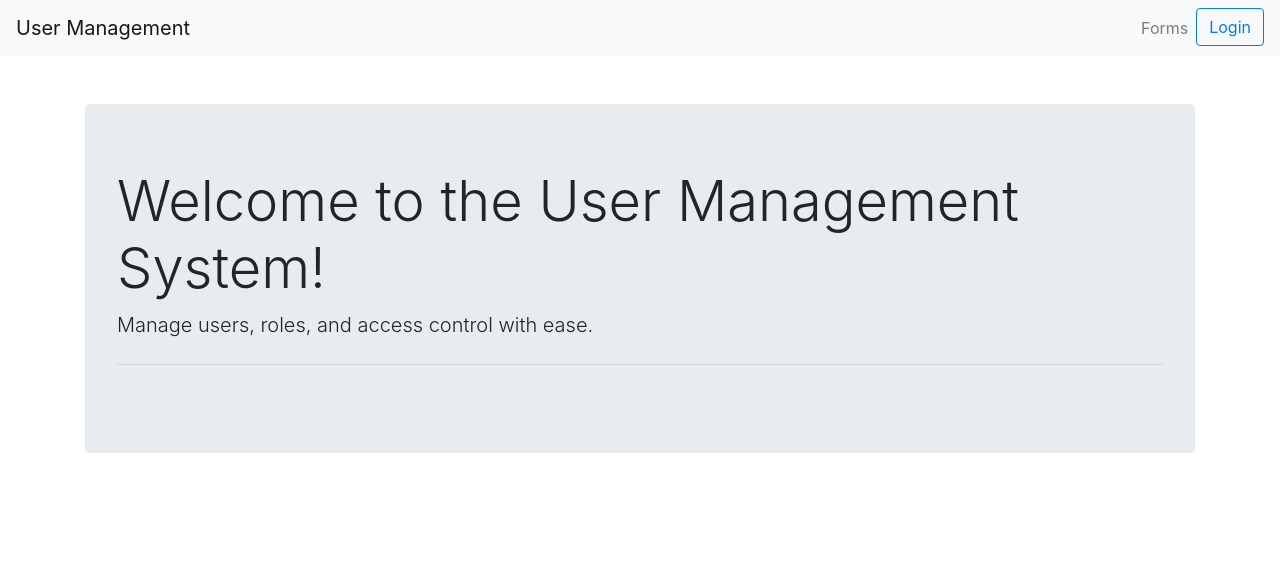
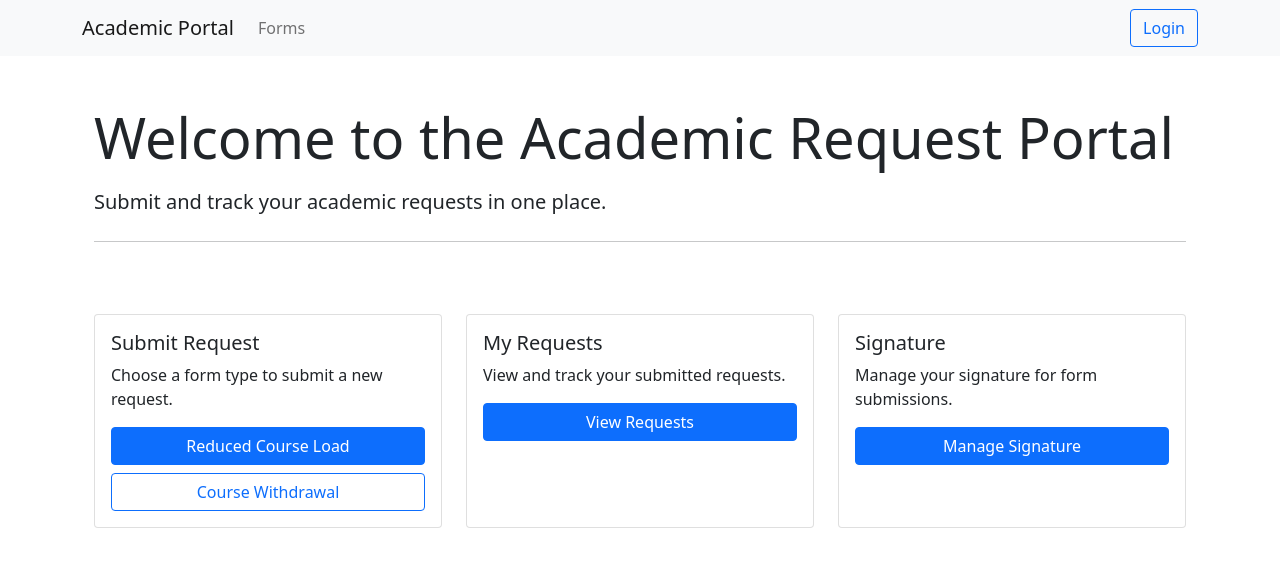
Before and after one commit to MontyPithon/bancroff, a Flask app: page / in a window 1280 px wide. Shown: the top 567 px of the page. Run offline with Flask 3, Linux system fonts and the light colour scheme; some libraries are stand-ins or nearby versions.

Commit message:
Implemented UI for the index.html

```diff
--- a/templates/index.html
+++ b/templates/index.html
@@ -1,72 +1,107 @@
 {% extends "layout.html" %}
 {% block content %}
-<!-- Jumbotron for the welcome message -->
-<div class="jumbotron mt-5">
-    <h1 class="display-4">Welcome to the User Management System!</h1>
-    <p class="lead">Manage users, roles, and access control with ease.</p>
-    <hr class="my-4">
-    {% if session.get('user') and session.get('role') == 'admin' %}
-    <p>Use the navigation bar to create, update, or delete users and manage roles.</p>
-    <!-- Button to create a new user -->
-    <a class="btn btn-primary btn-lg" href="{{ url_for('create_user') }}" role="button">Create User</a>
+<div class="container mt-5">
+    <!-- Welcome Section -->
+    <div class="row mb-5">
+        <div class="col-12">
+            <h1 class="display-4 mb-3">Welcome to the Academic Request Portal</h1>
+            <p class="lead">Submit and track your academic requests in one place.</p>
+            <hr class="my-4">
+        </div>
+    </div>
+
+    <!-- Main Actions -->
+    <div class="row g-4 mb-5">
+        <!-- Submit Request Card -->
+        <div class="col-md-4">
+            <div class="card h-100">
+                <div class="card-body">
+                    <h5 class="card-title">Submit Request</h5>
+                    <p class="card-text">Choose a form type to submit a new request.</p>
+                    <div class="d-grid gap-2">
+                        <a href="{{ url_for('rcl_form') }}" class="btn btn-primary">Reduced Course Load</a>
+                        <a href="{{ url_for('withdrawal_form') }}" class="btn btn-outline-primary">Course Withdrawal</a>
+                    </div>
+                </div>
+            </div>
+        </div>
+
+        <!-- Track Requests Card -->
+        <div class="col-md-4">
+            <div class="card h-100">
+                <div class="card-body">
+                    <h5 class="card-title">My Requests</h5>
+                    <p class="card-text">View and track your submitted requests.</p>
+                    <div class="d-grid">
+                        <a href="{{ url_for('my_requests') }}" class="btn btn-primary">View Requests</a>
+                    </div>
+                </div>
+            </div>
+        </div>
+
+        <!-- Signature Card -->
+        <div class="col-md-4">
+            <div class="card h-100">
+                <div class="card-body">
+                    <h5 class="card-title">Signature</h5>
+                    <p class="card-text">Manage your signature for form submissions.</p>
+                    <div class="d-grid">
+                        <a href="{{ url_for('upload_signature') }}" class="btn btn-primary">Manage Signature</a>
+                    </div>
+                </div>
+            </div>
+        </div>
+    </div>
+
+    <!-- Admin Section -->
+    {% if session.get('user') and session.get('role') in ['admin', 'advisor', 'chair', 'dean'] %}
+    <div class="row mb-4">
+        <div class="col-12">
+            <div class="card">
+                <div class="card-body">
+                    <h5 class="card-title">Administrative Actions</h5>
+                    <div class="d-flex flex-wrap gap-2">
+                        <a href="{{ url_for('pending_approvals') }}" class="btn btn-success">View Pending Approvals</a>
+                        {% if session.get('role') == 'admin' %}
+                            <a href="{{ url_for('create_user') }}" class="btn btn-primary">Create User</a>
+                            <a href="{{ url_for('manage_users') }}" class="btn btn-primary">Manage Users</a>
+                            <a href="{{ url_for('manage_roles') }}" class="btn btn-outline-primary">Manage Roles</a>
+                        {% endif %}
+                    </div>
+                </div>
+            </div>
+        </div>
+    </div>
     {% endif %}
 </div>
 
-<script>
-    document.addEventListener('DOMContentLoaded', (event) => {
-        // Fetch user details from session and populate the form fields
-        fetch('/api/get_user_details')
-            .then(response => response.json())
-            .then(data => {
-                document.getElementById('firstName').value = data.firstName;
-                document.getElementById('lastName').value = data.lastName;
-                document.getElementById('submissionDate').value = new Date().toISOString().split('T')[0];
-            });
-    });
+<style>
+/* Simple hover effect for cards */
+.card {
+    transition: box-shadow 0.3s ease-in-out;
+}
+.card:hover {
+    box-shadow: 0 0.5rem 1rem rgba(0, 0, 0, 0.15);
+}
 
-
-    document.getElementById('emailAliasForm').addEventListener('submit', function(event) {
-        event.preventDefault();
-        const formData = new FormData(this);
-        // Placeholder for backend integration: Update the database with the email alias request
-        fetch('/submit_email_alias', {
-            method: 'POST',
-            body: formData,
-        })
-        .then(response => response.json())
-        .then(data => {
-            if (data.message) {
-                alert(data.message);
-            } else {
-                alert('An error occurred while submitting the email alias request.');
-            }
-        })
-        .catch(error => {
-            console.error('Error:', error);
-            alert('An error occurred while submitting the email alias request.');
-        });
-    });
-
-    document.getElementById('verificationOfEnrollmentForm').addEventListener('submit', function(event) {
-        event.preventDefault();
-        const formData = new FormData(this);
-        // Placeholder for backend integration: Update the database with the verification of enrollment request
-        fetch('/submit_verification_of_enrollment', {
-            method: 'POST',
-            body: formData,
-        })
-        .then(response => response.json())
-        .then(data => {
-            if (data.message) {
-                alert(data.message);
-            } else {
-                alert('An error occurred while submitting the verification of enrollment request.');
-            }
-        })
-        .catch(error => {
-            console.error('Error:', error);
-            alert('An error occurred while submitting the verification of enrollment request.');
-        });
-    });
-</script>
+/* Style for nav tabs */
+.nav-tabs {
+    border-bottom: none;
+    margin-top: 0.5rem;
+}
+.nav-tabs .nav-link {
+    color: #6c757d;
+    border: 1px solid #dee2e6;
+    margin-right: 0.25rem;
+}
+.nav-tabs .nav-link.active {
+    color: #0d6efd;
+    background-color: #fff;
+    border-color: #0d6efd;
+}
+.nav-tabs .nav-link:hover {
+    border-color: #0d6efd;
+    isolation: isolate;
+}
+</style>
 {% endblock %}
--- a/templates/layout.html
+++ b/templates/layout.html
@@ -3,39 +3,53 @@
 <head>
     <meta charset="UTF-8">
     <meta name="viewport" content="width=device-width, initial-scale=1.0">
-    <title>User Management System</title>
-    <!-- Include Bootstrap CSS for styling -->
-    <link rel="stylesheet" href="https://stackpath.bootstrapcdn.com/bootstrap/4.5.2/css/bootstrap.min.css">
+    <title>Academic Request Portal</title>
+    <!-- Include Bootstrap 5 CSS -->
+    <link href="https://cdn.jsdelivr.net/npm/bootstrap@5.1.3/dist/css/bootstrap.min.css" rel="stylesheet">
+    <!-- Include Font Awesome -->
+    <link href="https://cdnjs.cloudflare.com/ajax/libs/font-awesome/6.0.0/css/all.min.css" rel="stylesheet">
 </head>
 <body>
     <!-- Navigation bar -->
     <nav class="navbar navbar-expand-lg navbar-light bg-light">
-        <a class="navbar-brand" href="{{ url_for('index') }}">User Management</a>
-        <div class="collapse navbar-collapse">
-            <ul class="navbar-nav ml-auto">
-                <!-- Links to create user and view user list -->
+        <div class="container">
+            <a class="navbar-brand" href="{{ url_for('index') }}">Academic Portal</a>
+            <button class="navbar-toggler" type="button" data-bs-toggle="collapse" data-bs-target="#navbarNav">
+                <span class="navbar-toggler-icon"></span>
+            </button>
+            <div class="collapse navbar-collapse" id="navbarNav">
+                <ul class="navbar-nav me-auto">
+                    <!-- Debug role info (only visible to admins) -->
+                    {% if session.get('user') and session.get('role') == 'admin' %}
+                    <li class="nav-item">
+                        <span class="nav-link">Current Role: {{ session.get('role') }}</span>
+                    </li>
+                    {% endif %}
+
                     {% if session.get('user') and session.get('role') == 'admin' %}
                         <li class="nav-item">
                             <a class="nav-link" href="{{ url_for('create_user') }}">Create User</a>
                         </li>
                         <li class="nav-item">
-                        <a class="nav-link" href="{{ url_for('user_list') }}">User List</a>
+                            <a class="nav-link" href="{{ url_for('user_list') }}">Manage Users</a>
                         </li>
                     {% endif %}
-                {% if session.get('user') and session.get('role') != 'basic_user'  %}
+                    {% if session.get('user') and session.get('role') != 'basic_user' %}
                         <li class="nav-item">
                             <a class="nav-link" href="{{ url_for('pending_approvals') }}">Pending Approvals</a>
                         </li>
                     {% endif %}
-                <!-- TODO: possibly make this only available to basic users -->
+                    <li class="nav-item">
                         <a class="nav-link" href="{{ url_for('available_forms') }}">Forms</a>
-                <!-- Add login/logout button here -->
+                    </li>
+                </ul>
+                <ul class="navbar-nav">
                     {% if session.get('user') %}
                         <li class="nav-item">
                             <a class="nav-link" href="{{ url_for('upload_signature') }}">Upload Signature</a>
                         </li>
                         <li class="nav-item">
-                        <a class="btn btn-outline-danger" href="{{ url_for('logout') }}">Logout</a>
+                            <a class="btn btn-outline-danger ms-2" href="{{ url_for('logout') }}">Logout</a>
                         </li>
                     {% else %}
                         <li class="nav-item">
@@ -44,26 +58,27 @@
                     {% endif %}
                 </ul>
             </div>
+        </div>
     </nav>
-    <div class="container">
-        <!-- Flash messages for user feedback -->
+
+    <div class="container mt-3">
+        <!-- Flash messages -->
         {% with messages = get_flashed_messages(with_categories=true) %}
             {% if messages %}
-                <div class="alert alert-dismissible fade show mt-3" role="alert">
                 {% for category, message in messages %}
-                        <div class="alert alert-{{ category }}">{{ message }}</div>
+                    <div class="alert alert-{{ category }} alert-dismissible fade show" role="alert">
+                        {{ message }}
+                        <button type="button" class="btn-close" data-bs-dismiss="alert" aria-label="Close"></button>
+                    </div>
                 {% endfor %}
-                    <button type="button" class="close" data-dismiss="alert" aria-label="Close">
-                        <span aria-hidden="true">&times;</span>
-                    </button>
-                </div>
             {% endif %}
         {% endwith %}
-        <!-- Main content block -->
+
+        <!-- Main content -->
         {% block content %}{% endblock %}
     </div>
-    <!-- Include Bootstrap JS and dependencies -->
-    <script src="https://code.jquery.com/jquery-3.5.1.slim.min.js"></script>
-    <script src="https://cdn.jsdelivr.net/npm/bootstrap@4.5.2/dist/js/bootstrap.bundle.min.js"></script>
+
+    <!-- Bootstrap 5 JS Bundle -->
+    <script src="https://cdn.jsdelivr.net/npm/bootstrap@5.1.3/dist/js/bootstrap.bundle.min.js"></script>
 </body>
 </html>
```
Also changed, not shown: routes/user.py (+7 -7 lines), utils/auth_helpers.py (+10 -0 lines). Lines whose indentation alone changed are shown as unchanged.
